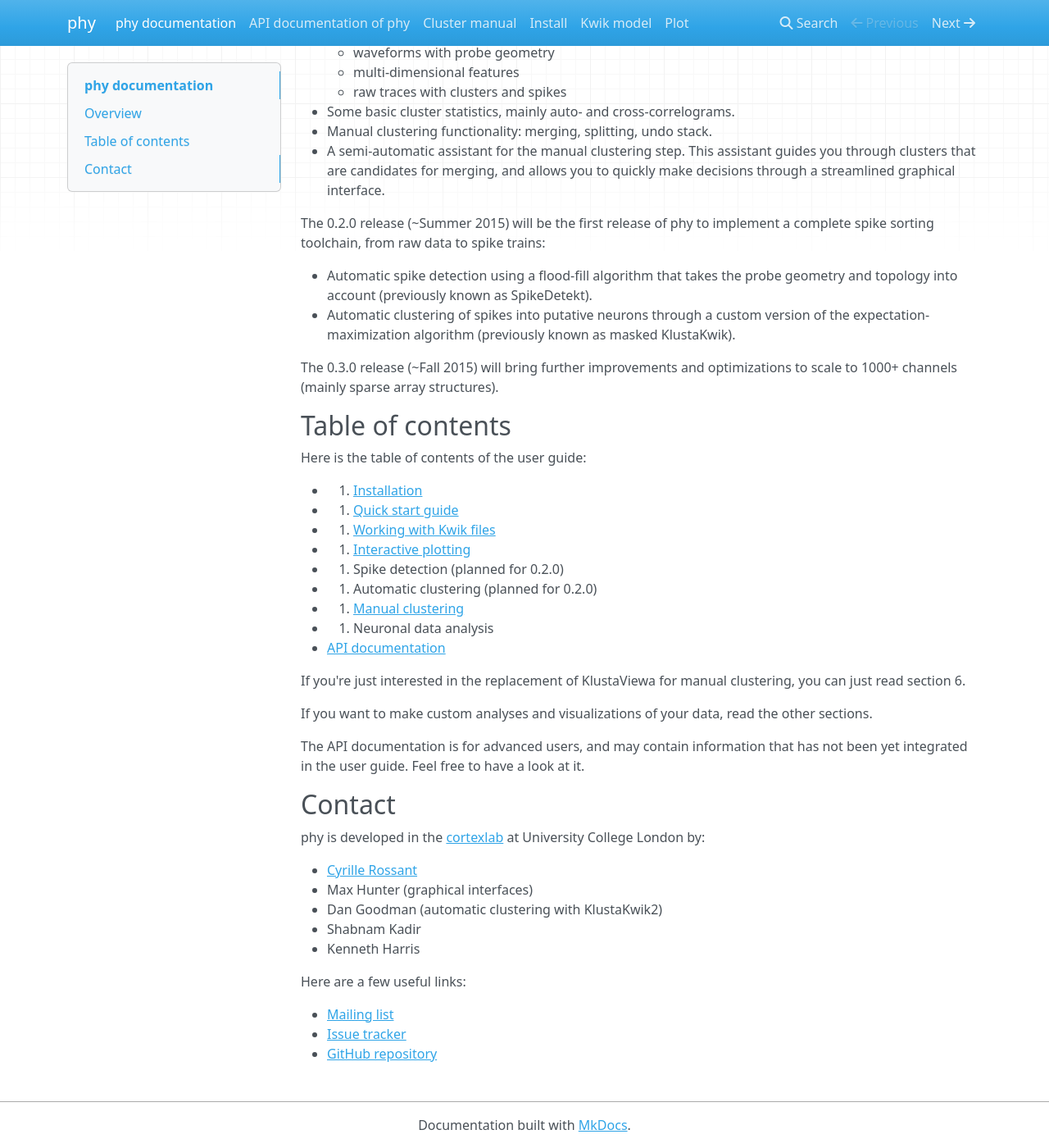
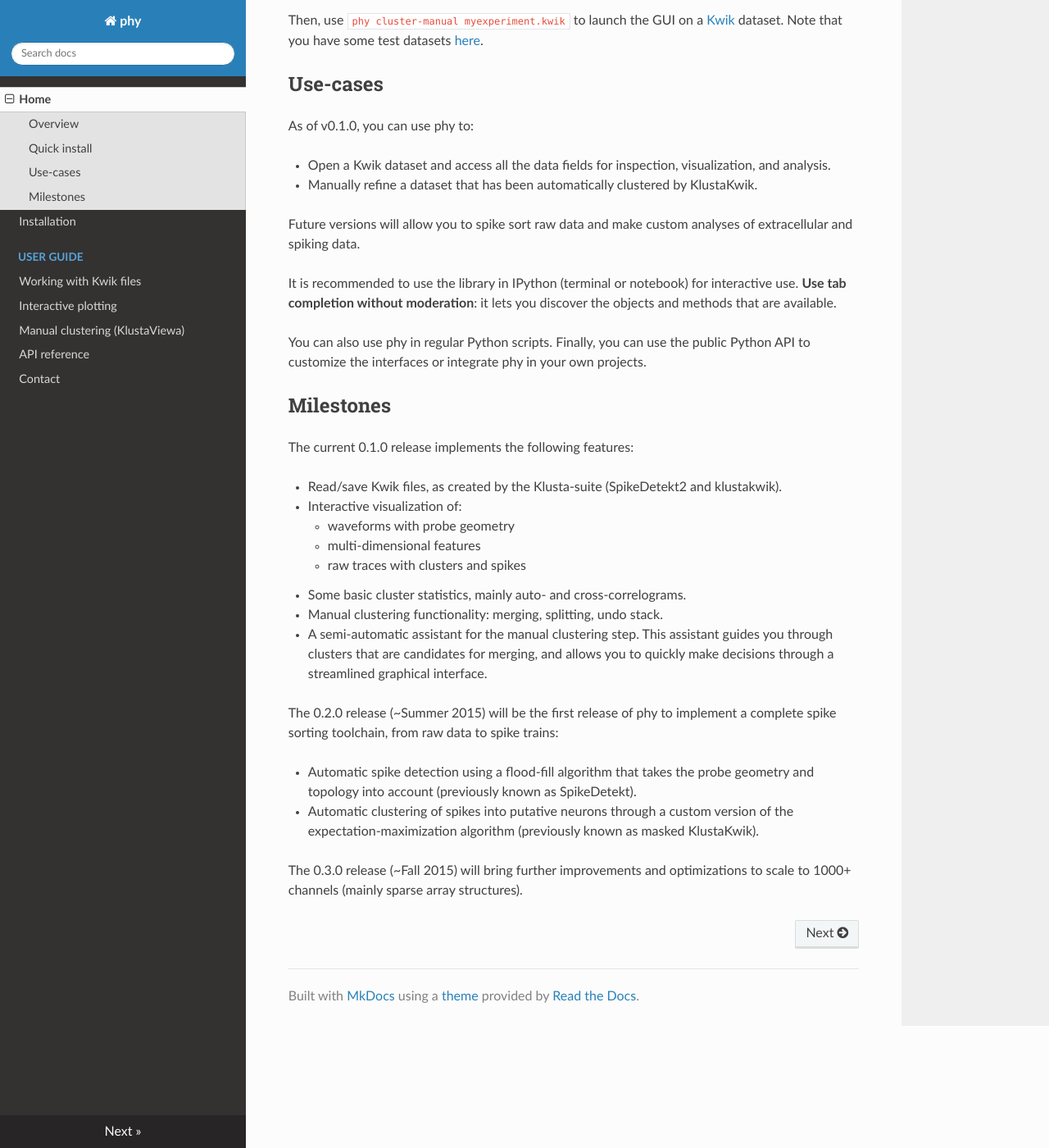
Before and after one commit to kwikteam/phy-doc, an MkDocs documentation site: the page built from docs/index.md, in a window 1280 px wide and 1400 px high, scrolled down 788 px. Shown: the whole window at 82% size. Built offline with MkDocs 1.6.1, drawn with Linux system fonts in a browser that asks for light colours; nearby versions of some CDN libraries; old or Windows-style settings are respelled for this version of MkDocs; some of the changed text lies outside the part shown.

Commit message:
MkDocs refactoring

````diff
--- a/docs/api.md
+++ b/docs/api.md
@@ -1,9 +1,3 @@
-# API documentation of phy
-
-phy is an open source electrophysiological data analysis package in Python
-for neuronal recordings made with high-density multielectrode arrays
-containing up to thousands of channels.
-
 ## Table of contents
 
 ### [phy.cluster.manual](#phyclustermanual)
--- a/docs/index.md
+++ b/docs/index.md
@@ -1,15 +1,30 @@
-# phy documentation
+#phy
+_Spike sorting and data analysis for 1000 channels and beyond._
+
+## Overview
 
 [**phy**](https://github.com/kwikteam/phy) is an open source electrophysiological data analysis library in Python for neuronal recordings made with high-density multielectrode arrays containing up to thousands of channels.
-
-## Overview
 
 This library provides a Python API to analyze and visualize data interactively, as well as user-friendly graphical interfaces to quickly inspect and refine your data.
 
 The API is highly modular and allows you to adapt it to your workflows. For example, you can create your own custom GUI.
 
+## Quick install
 
-### Use-cases
+On Linux or Mac OS X, run this in a console:
+
+```
+curl http://phy.cortexlab.net/install/latest.sh
+bash latest.sh
+```
+
+This will install **miniconda** (a Python distribution) and **phy** in your `$HOME/miniconda` by default. To install phy without reinstalling miniconda, use `bash latest.sh -s`. For more options, run `bash latest.sh -h`.
+
+For other platforms or more detailed installation instructions, see [the Installation page](install.md).
+
+Then, use `phy cluster-manual myexperiment.kwik` to launch the GUI on a [Kwik](https://github.com/klusta-team/kwiklib/wiki/Kwik-format) dataset. Note that you have some test datasets [here](http://phy.cortexlab.net/data/).
+
+## Use-cases
 
 As of v0.1.0, you can use phy to:
 
@@ -22,7 +37,7 @@
 
 You can also use phy in regular Python scripts. Finally, you can use the public Python API to customize the interfaces or integrate phy in your own projects.
 
-### Milestones
+## Milestones
 
 The current 0.1.0 release implements the following features:
 
@@ -41,41 +56,3 @@
 * Automatic clustering of spikes into putative neurons through a custom version of the expectation-maximization algorithm (previously known as masked KlustaKwik).
 
 The 0.3.0 release (~Fall 2015) will bring further improvements and optimizations to scale to 1000+ channels (mainly sparse array structures).
-
-
-## Table of contents
-
-Here is the table of contents of the user guide:
-
-* 0. [Installation](install.md)
-* 1. [Quick start guide](quick-start.ipynb)
-* 2. [Working with Kwik files](kwik-model.md)
-* 3. [Interactive plotting](plot.md)
-* 4. Spike detection (planned for 0.2.0)
-* 5. Automatic clustering (planned for 0.2.0)
-* 6. [Manual clustering](cluster-manual.md)
-* 7. Neuronal data analysis
-* [API documentation](api.md)
-
-If you're just interested in the replacement of KlustaViewa for manual
-clustering, you can just read section 6.
-
-If you want to make custom analyses and visualizations of your data, read the other sections.
-
-The API documentation is for advanced users, and may contain information that has not been yet integrated in the user guide. Feel free to have a look at it.
-
-## Contact
-
-phy is developed in the [cortexlab](http://cortexlab.net) at University College London by:
-
-* [Cyrille Rossant](http://cyrille.rossant.net/)
-* Max Hunter (graphical interfaces)
-* Dan Goodman (automatic clustering with KlustaKwik2)
-* Shabnam Kadir
-* Kenneth Harris
-
-Here are a few useful links:
-
-* [Mailing list](https://groups.google.com/forum/#!forum/klustaviewas)
-* [Issue tracker](https://github.com/kwikteam/phy/issues)
-* [GitHub repository](https://github.com/kwikteam/phy)
--- a/mkdocs.yml
+++ b/mkdocs.yml
@@ -1 +1,11 @@
 site_name: phy
+pages:
+- Home: 'index.md'
+- Installation: 'install.md'
+- User Guide:
+   - 'Working with Kwik files': 'kwik-model.md'
+   - 'Interactive plotting': 'plot.md'
+   - 'Manual clustering (KlustaViewa)': 'cluster-manual.md'
+- API reference: 'api.md'
+- Contact: 'contact.md'
+theme: readthedocs
````
Also changed, not shown: docs/install.md (+7 -8 lines).
